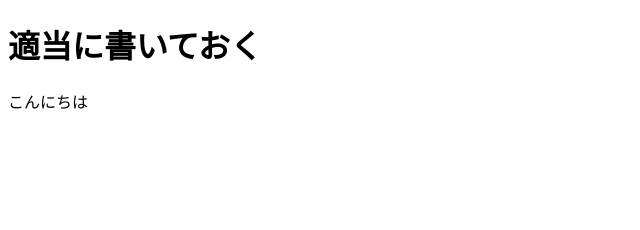
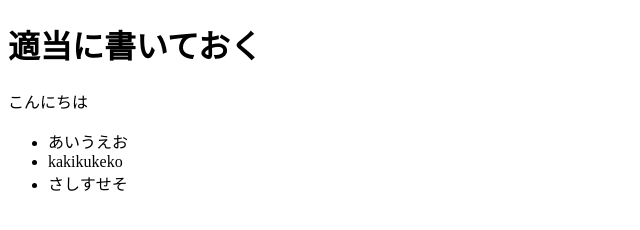
Before and after one commit to hagiwara0219/hypergit, a plain HTML site: page index.html in a window 1280 px wide. Shown: the whole page, without its empty margins (0-640 px from the left). Drawn offline with Linux system fonts and the light colour scheme.

Commit message:
index/memo/memo2/update

```diff
--- a/index.html
+++ b/index.html
@@ -11,6 +11,11 @@
 <body>
     <h1>適当に書いておく</h1>
     <p>こんにちは</p>
+    <ul>
+        <li>あいうえお</li>
+        <li>kakikukeko</li>
+        <li>さしすせそ</li>
+    </ul>
 </body>
 
 </html>
```
Also changed, not shown: 2 other files.
